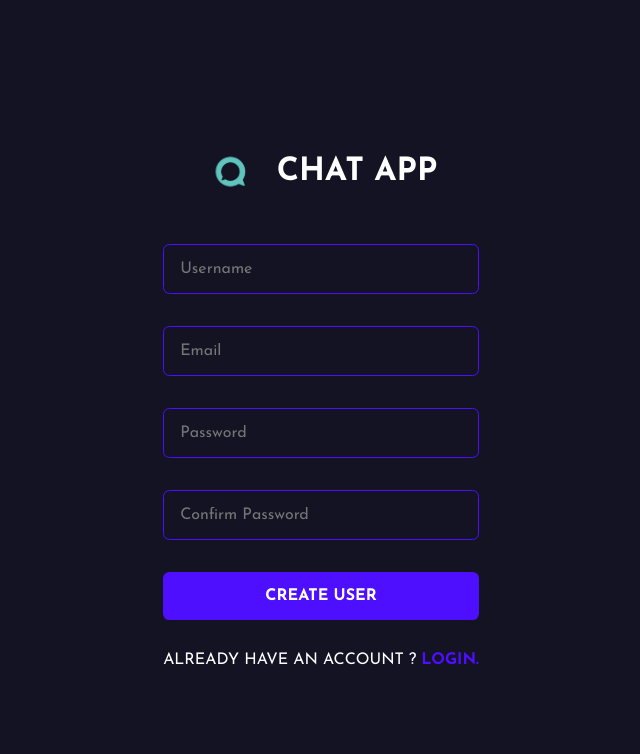
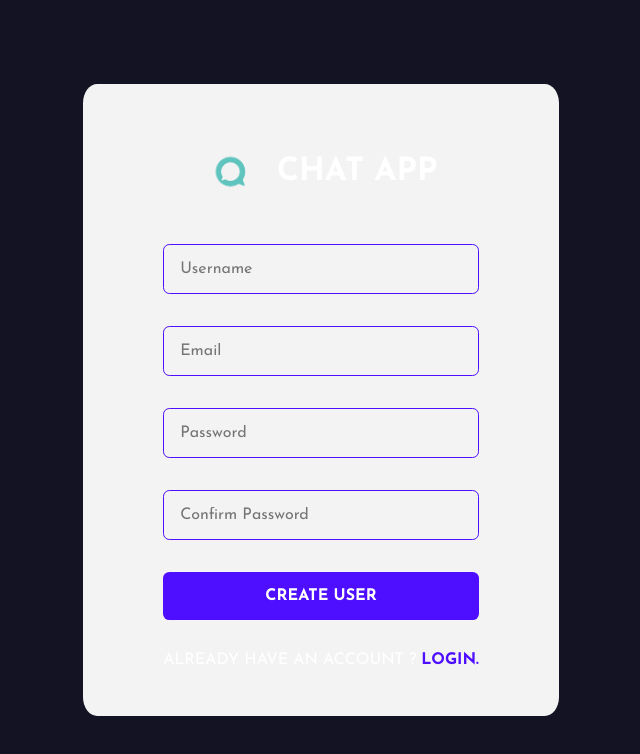
Before and after one commit to devSmarak972/chatapp-Frontend, a React (Create React App) app: page /register in a window 1280 px wide. Shown: the top 754 px of the page, without its empty margins (319-959 px from the left). Built offline with nearby package versions, Linux system fonts and the light colour scheme.

Commit message:
fixed forms

```diff
--- a/src/pages/Login.jsx
+++ b/src/pages/Login.jsx
@@ -120,7 +120,7 @@ const FormContainer = styled.div`
     display: flex;
     flex-direction: column;
     gap: 2rem;
-    background-color:    background-color: rgb(243 243 243);
+    background-color: rgb(243 243 243);
     border-radius: 3%;
     padding: 5rem;
   }
--- a/src/pages/Register.jsx
+++ b/src/pages/Register.jsx
@@ -154,7 +154,7 @@ const FormContainer = styled.div`
     display: flex;
     flex-direction: column;
     gap: 2rem;
-    background-color:    background-color: rgb(243 243 243);
+    background-color: rgb(243 243 243);
     border-radius: 3%;
     padding: 3rem 5rem;
   }
```
